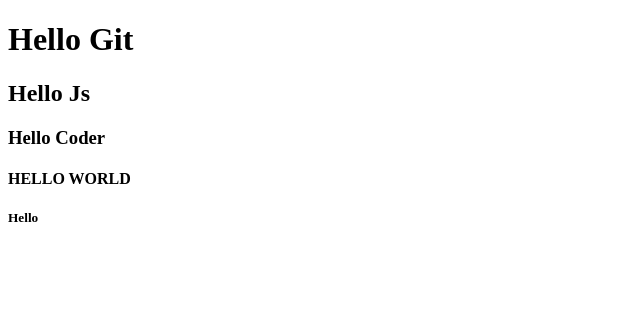
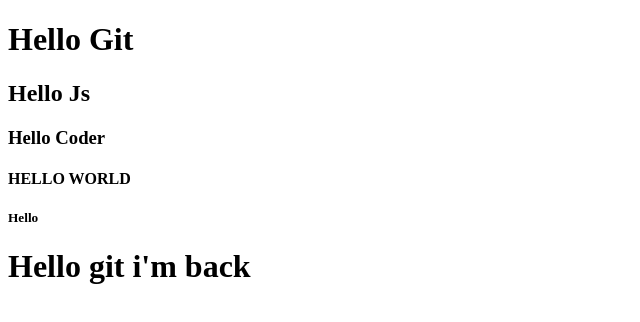
Before and after one commit to Md-Ridoy-Hasan-Kamrul/React-23, a plain HTML site: page Index.html in a window 1280 px wide. Shown: the whole page, without its empty margins (0-640 px from the left). Drawn offline with Linux system fonts and the light colour scheme.

Commit message:
added so many month later

```diff
--- a/Index.html
+++ b/Index.html
@@ -13,6 +13,7 @@
     <h3>Hello Coder</h3>
     <h4>HELLO WORLD</h4>
     <h5>Hello</h5>
+    <h1>Hello git i'm back </h1>
 
 
 </body>
```
